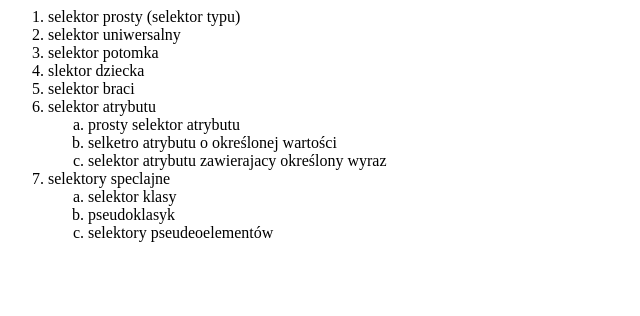
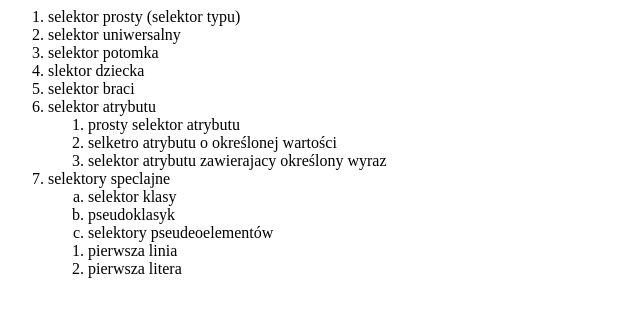
Before and after one commit to TheVabix/css, a plain HTML site: page bisk_z11.html in a window 1280 px wide. Shown: the whole page, without its empty margins (0-640 px from the left). Drawn offline with Linux system fonts and the light colour scheme.

Commit message:
Update bisk_z11.html

```diff
--- a/bisk_z11.html
+++ b/bisk_z11.html
@@ -12,7 +12,7 @@
   <li>slektor dziecka</li>
   <li>selektor braci </li>
   <li>selektor atrybutu</li>
-  <ol type=a>
+  <ol type=a)>
     <li>prosty selektor atrybutu</li>
     <li>selketro atrybutu o określonej wartości</li>
     <li>selektor atrybutu zawierajacy określony wyraz</li>
@@ -23,7 +23,10 @@
     <li>pseudoklasyk</li>
     <li>selektory pseudeoelementów</li>
     </ol>
-  </li>
+   <ol type =->
+     <li>pierwsza linia</li>
+     <li>pierwsza litera</li>
+   </ol>
 </ol>
 
 </body>
```
